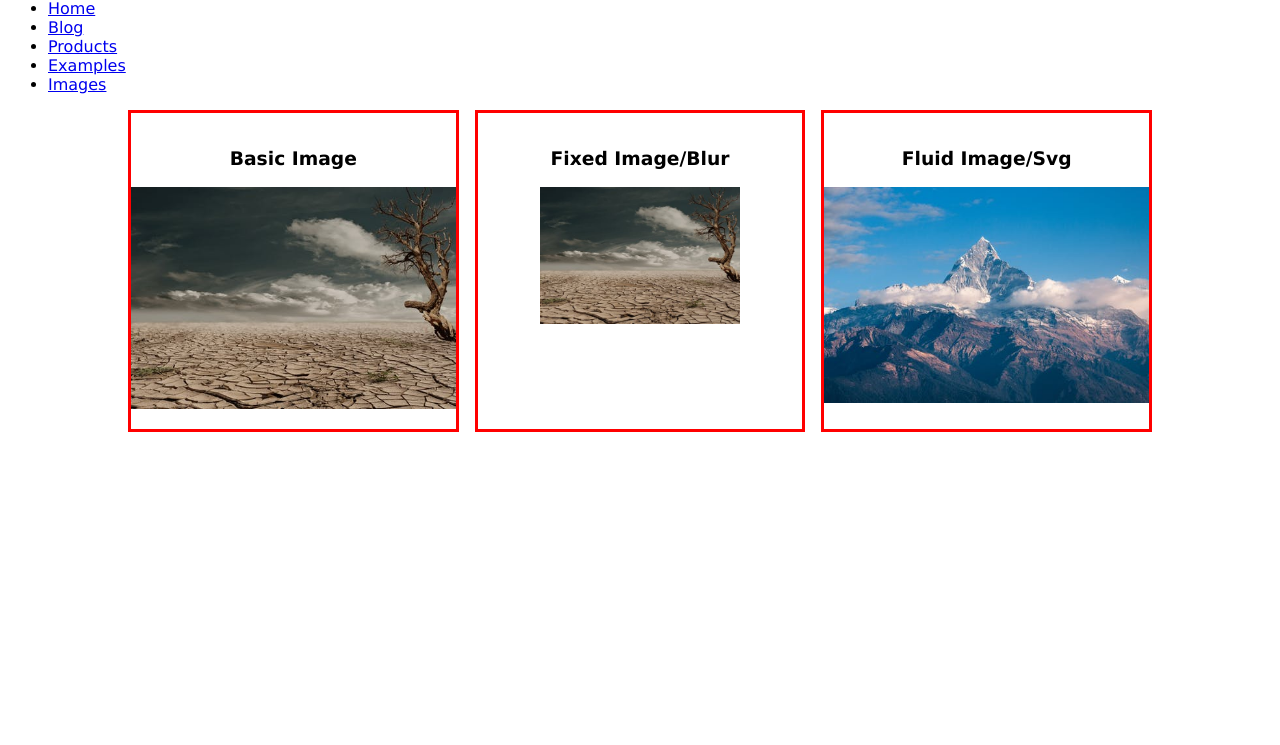
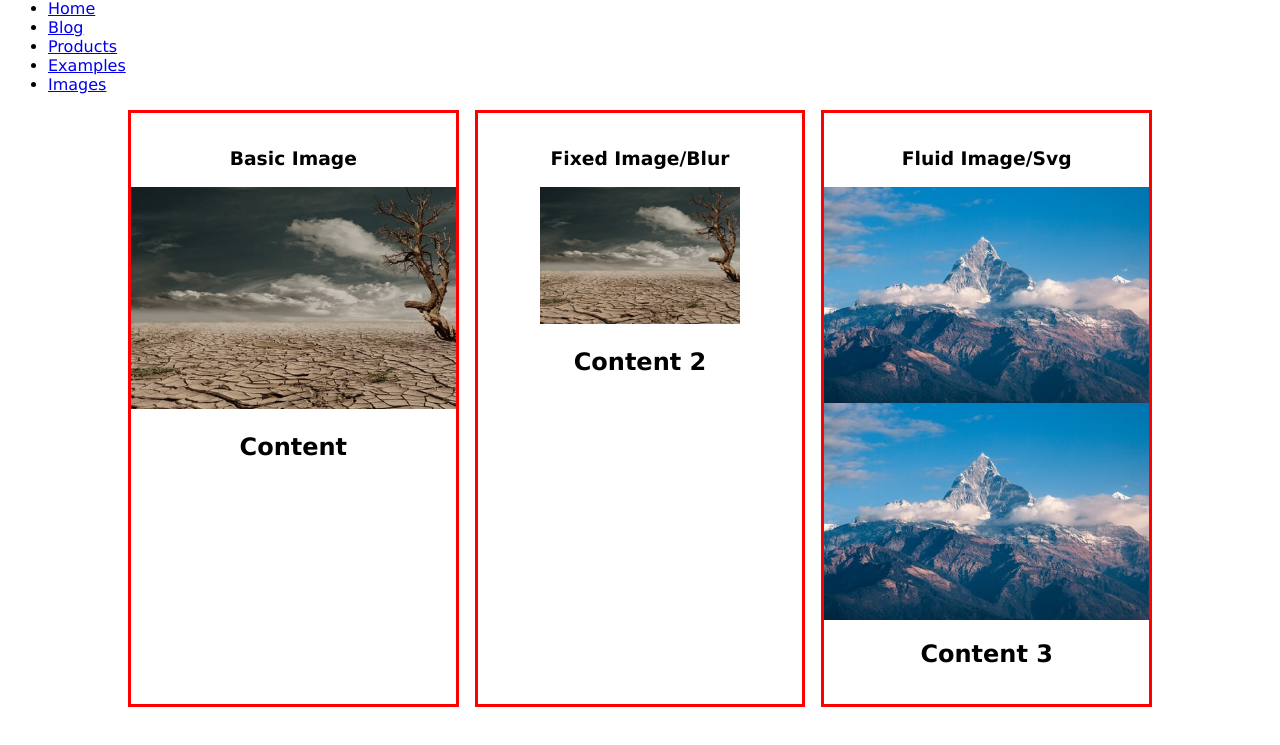
Before and after one commit to shiraz/gatsby-courses, a Gatsby site in the folder tutorial/: page /images in a window 1280 px wide. Shown: the part 69-814 px from the top of the page. Built offline with nearby package versions, Linux system fonts and the light colour scheme; Gatsby itself is replaced by a stand-in of ours.

Commit message:
Tutorial 45 and 46

```diff
--- a/tutorial/src/examples/images.js
+++ b/tutorial/src/examples/images.js
@@ -21,6 +21,13 @@ const getImages = graphql`
         }
       }
     }
+    example: file(relativePath: { eq: "mountain.jpeg" }) {
+      childImageSharp {
+        fluid(maxWidth: 200) {
+          ...GatsbyImageSharpFluid_tracedSVG
+        }
+      }
+    }
   }
 `
 
@@ -31,14 +38,20 @@ const Images = () => {
             <article>
                 <h3>basic image</h3>
                 <img src={img} className="basic" />
+                <h2>content</h2>
             </article>
             <article>
                 <h3>fixed image/blur</h3>
                 <Image fixed={data.fixed.childImageSharp.fixed} />
+                <h2>content 2</h2>
             </article>
             <article>
                 <h3>fluid image/svg</h3>
                 <Image fluid={data.fluid.childImageSharp.fluid} />
+                <div className="small">
+                  <Image fluid={data.example.childImageSharp.fluid} />
+                </div>
+                <h2>content 3</h2>
             </article>
         </Wrapper>
     )
@@ -52,6 +65,10 @@ margin: 0 auto 10rem auto;
 
 .basic {
     width: 100%;
+}
+
+.small {
+  width: 200;
 }
 
 article {
```
